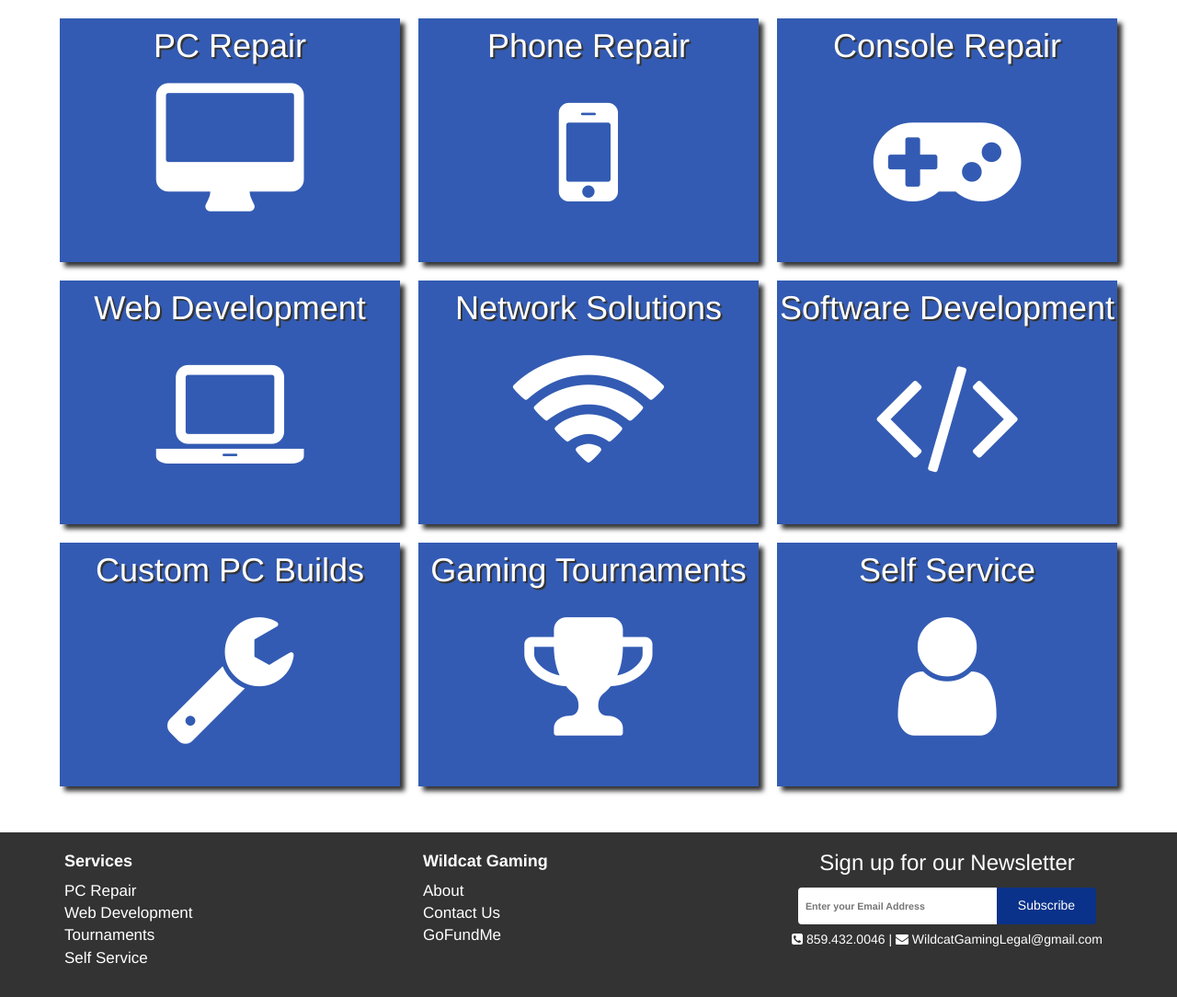
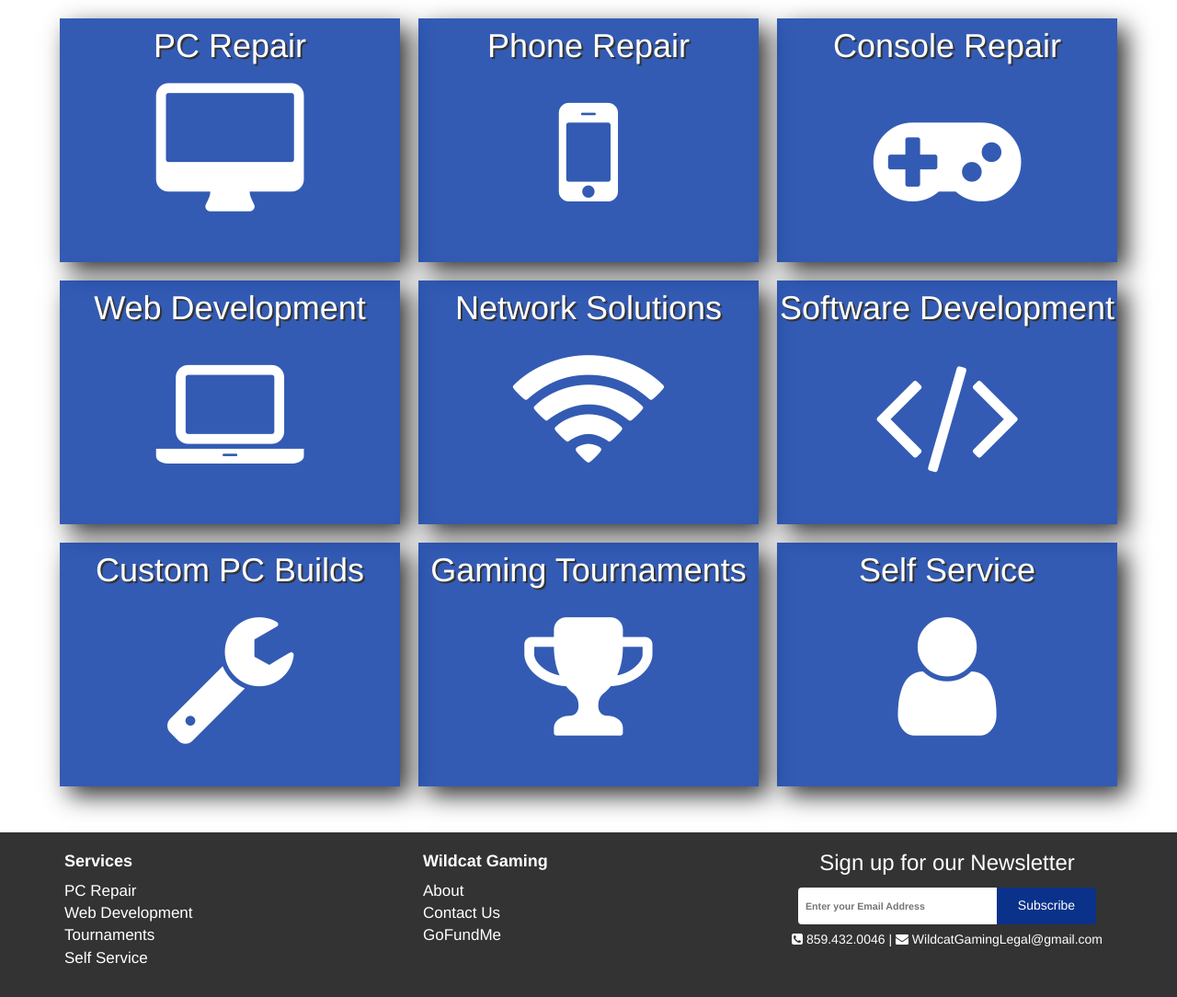
Before and after one commit to ParkerH96/Bode-Boyz, a PHP site: page /services.html in a window 1280 px wide. Shown: the part 62-1146 px from the top of the page at 92% size. Run offline with PHP 8.4, Linux system fonts and the light colour scheme; some libraries are stand-ins or nearby versions.

Commit message:
Added more shadow and transitioning to services page

```diff
--- a/css/main.css
+++ b/css/main.css
@@ -90,7 +90,8 @@ ul {
     position: relative;
     margin: 0 auto;
     width: 95%;
-    box-shadow: 5px 5px 5px !important;
+    box-shadow: 10px 10px 25px;
+    transition: all .4s ease;
 }
 .service-grid .col-md-4 {
     padding: 0px 0px;
```
